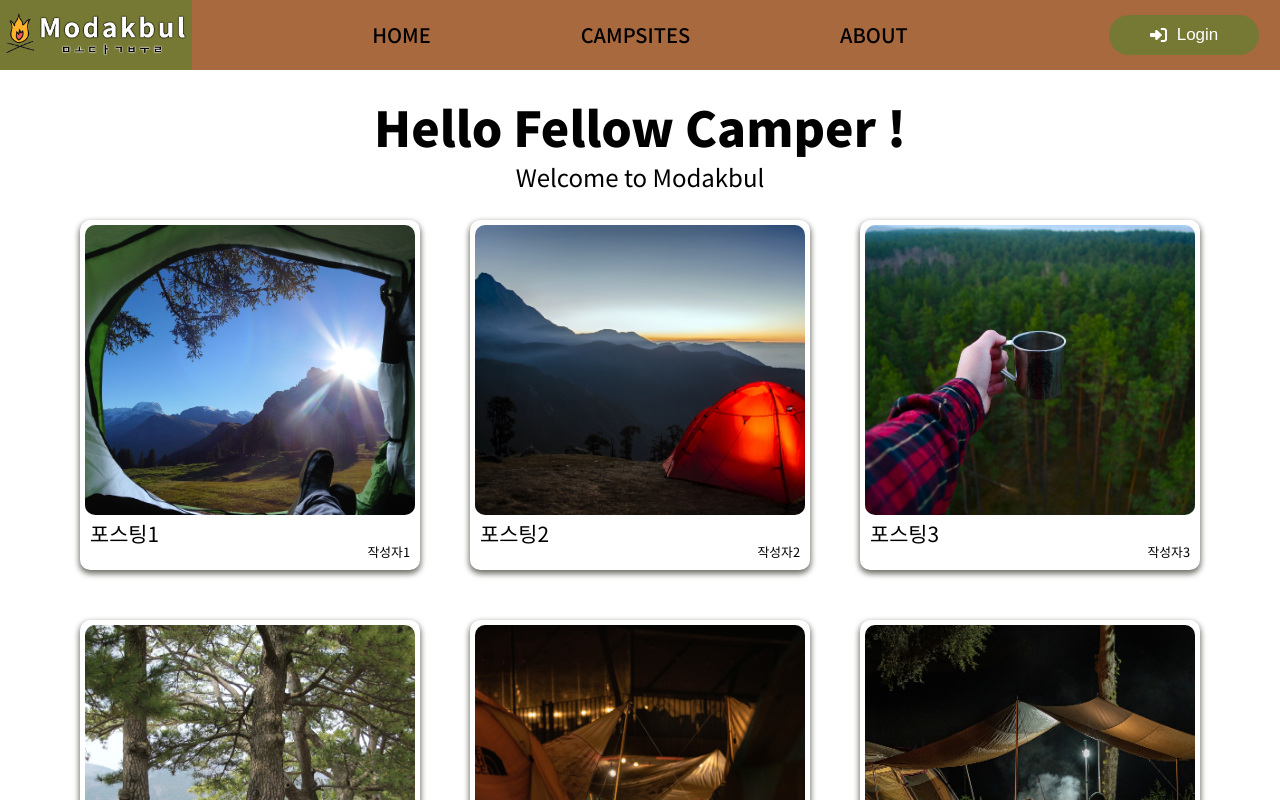
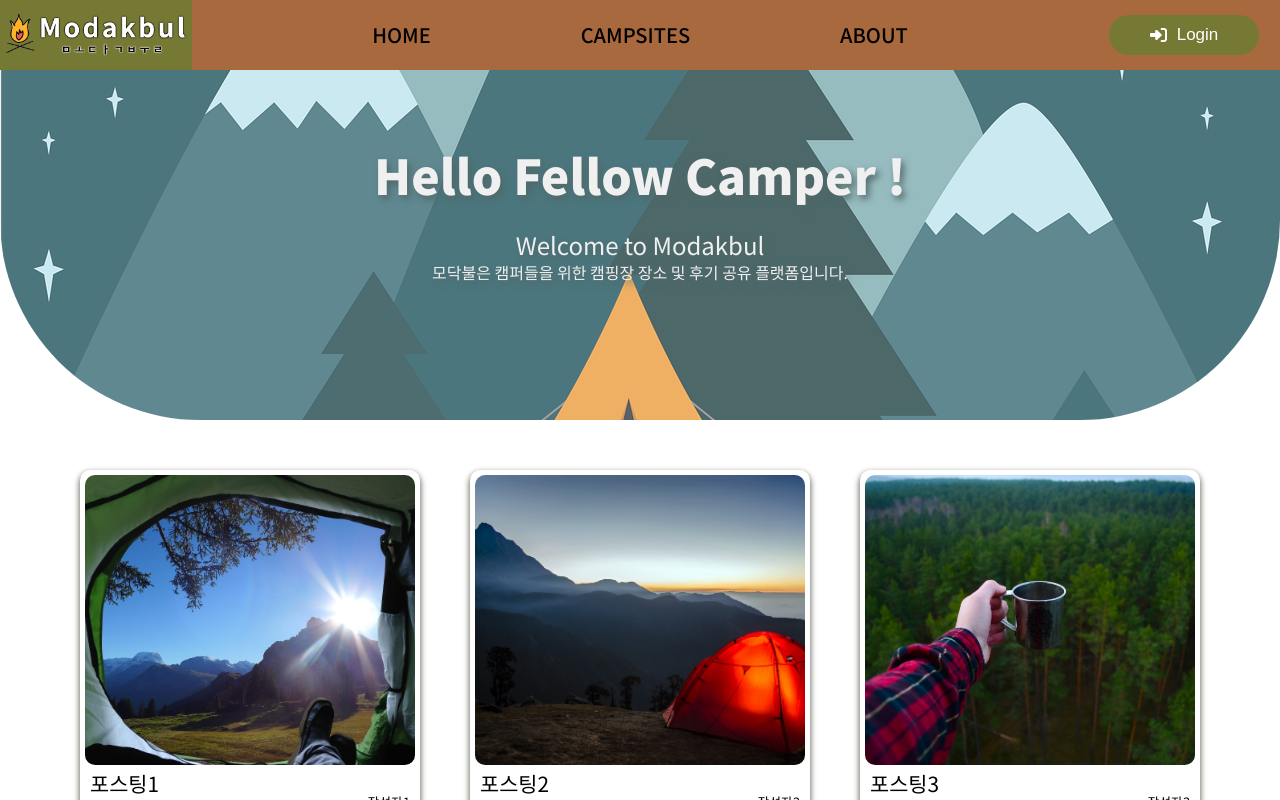
Before and after one commit to shinheylynn/modakbul, a React (Create React App) app: page / in a window 1280 px wide. Shown: the top 800 px of the page. Built offline with nearby package versions, Linux system fonts and the light colour scheme.

Commit message:
Modify: main layout design 색상 변경 및 레이아웃 디자인 수정

```diff
--- a/src/pages/Main/Main.style.tsx
+++ b/src/pages/Main/Main.style.tsx
@@ -6,20 +6,41 @@ export const MainContainer = styled.div`
 
 export const TitleBox = styled.div`
   display: flex;
-  height: 150px;
+  width: 100vw;
   align-items: center;
   justify-content: center;
   flex-direction: column;
-  gap: 15px;
+  margin-bottom: 50px;
+  height: auto;
+  color: #f0f0f0;
+  text-shadow: 3px 4px 7px rgb(81, 104, 105);
+`;
+
+export const TitleImg = styled.img`
+  object-fit: cover;
+  border-bottom-left-radius: 200px;
+  border-bottom-right-radius: 200px;
+  width: 100%;
+  height: 350px;
+  opacity: 70%;
+`;
+
+export const Title = styled.h1`
+  font-weight: 900;
+  font-size: 300%;
+  position: absolute;
+  top: 150px;
 `;
 
 export const SubTitle = styled.h3`
-  /* border: black 1px solid; */
   font-size: 150%;
+  position: absolute;
 `;
 
-export const Title = styled.h1`
-  /* border: black 1px solid; */
-  font-weight: 900;
-  font-size: 300%;
+export const DescriptionBox = styled.div`
+  margin-top: 20px;
+  position: absolute;
+  bottom: 520px;
 `;
+
+export const Description = styled.h4``;
--- a/src/pages/Main/Main.tsx
+++ b/src/pages/Main/Main.tsx
@@ -5,8 +5,14 @@ export default function Main() {
   return (
     <S.MainContainer>
       <S.TitleBox>
+        <S.TitleImg src="/images/main/main_campsite.png" alt="background img" />
         <S.Title>Hello Fellow Camper !</S.Title>
         <S.SubTitle>Welcome to Modakbul</S.SubTitle>
+        <S.DescriptionBox>
+          <S.Description>
+            모닥불은 캠퍼들을 위한 캠핑장 장소 및 후기 공유 플랫폼입니다.
+          </S.Description>
+        </S.DescriptionBox>
       </S.TitleBox>
       <PostGrid />
     </S.MainContainer>
```
Also changed, not shown: public/images/main/main_campsite.png (added).
